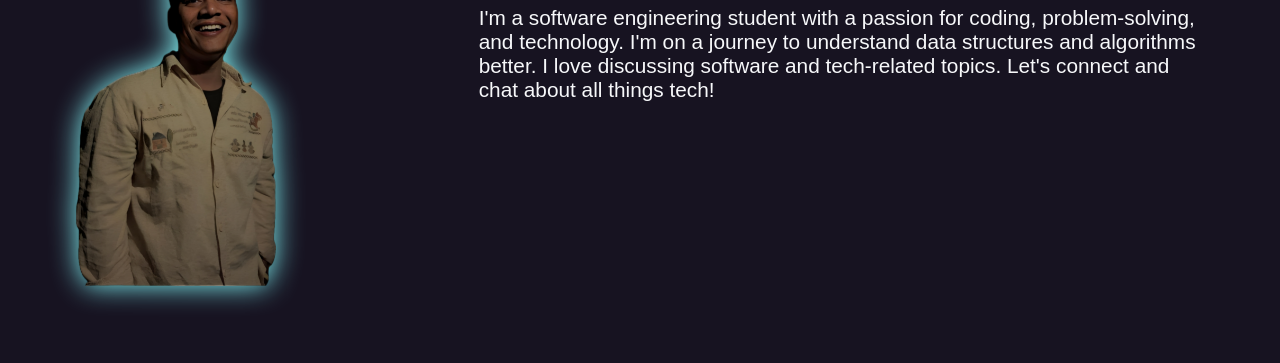
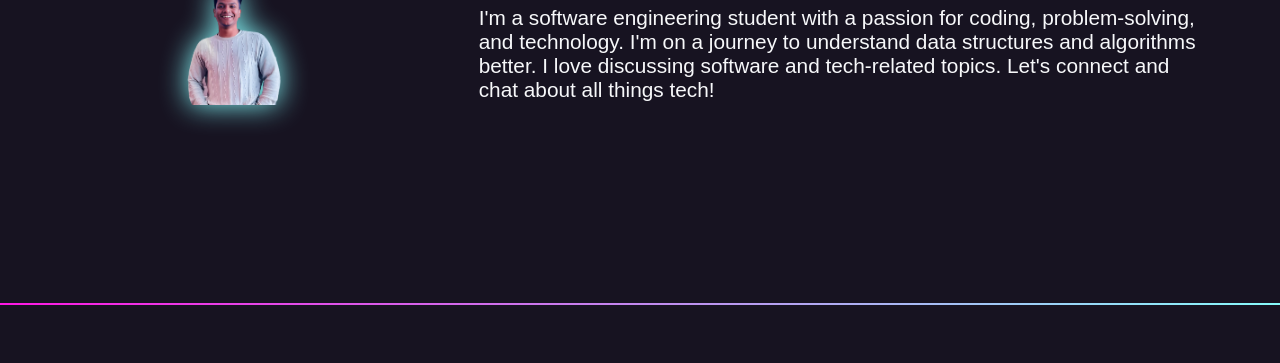
Before and after one commit to M00nNight/Imzamil, a plain HTML site: page about.html in a window 1280 px wide. Shown: the part 330-693 px from the top of the page. Drawn offline with Linux system fonts and the light colour scheme; a web font is replaced by a local one.

Commit message:
Fix: Images

```diff
--- a/about.html
+++ b/about.html
@@ -70,7 +70,7 @@
     </section>
     <div class="container">
       <div class="left-side">
-        <img src="/project-img/Zamil.png" alt="Zamil" width="200" id="my-img" />
+        <img src="/project-img/bg2.PNG" alt="Zamil" width="300" id="my-img" />
       </div>
       <div class="right-side">
         <h1>What I'm all about</h1>
```
Also changed, not shown: project-img/Zamil.png (deleted), project-img/bg2.png (added), 1 other file.
